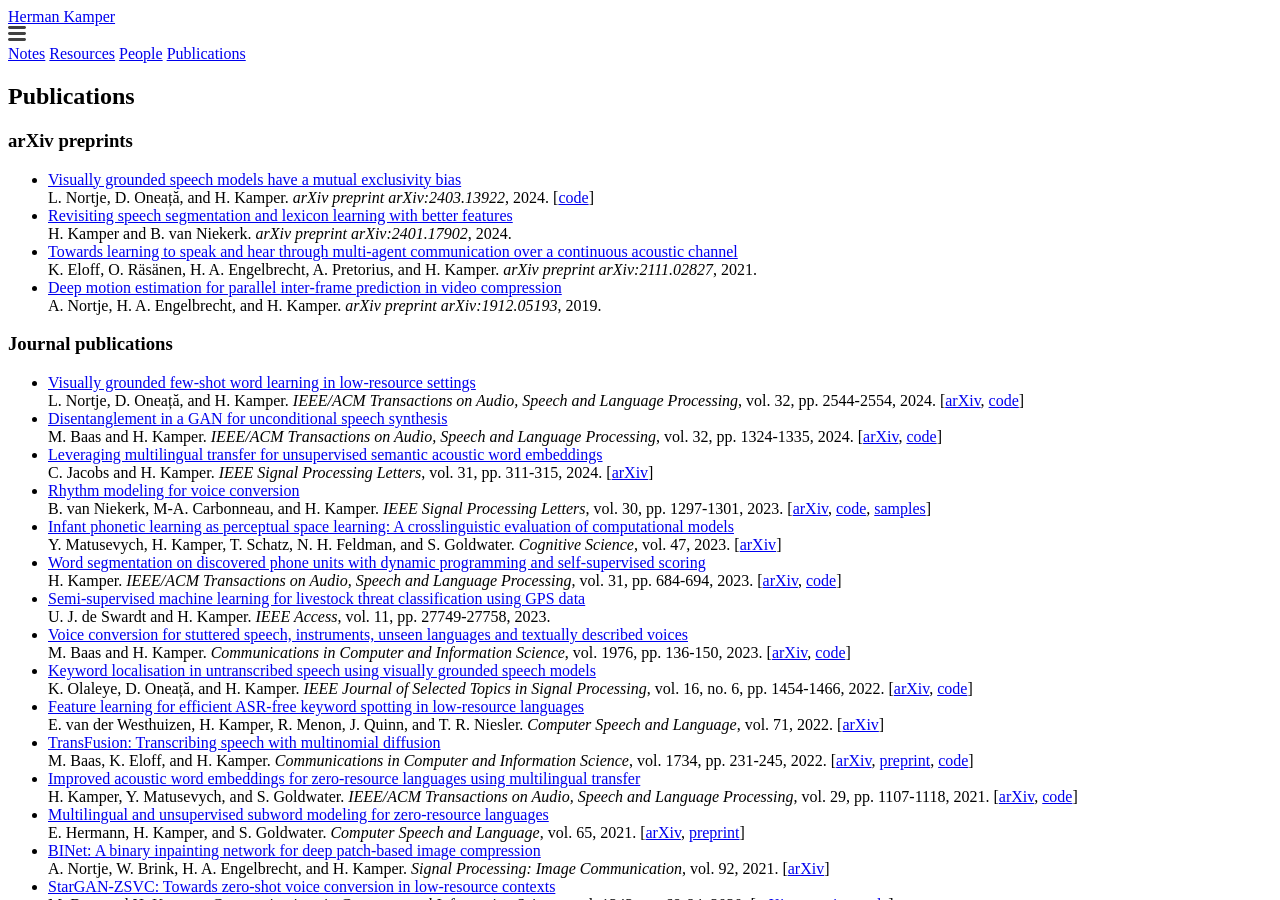
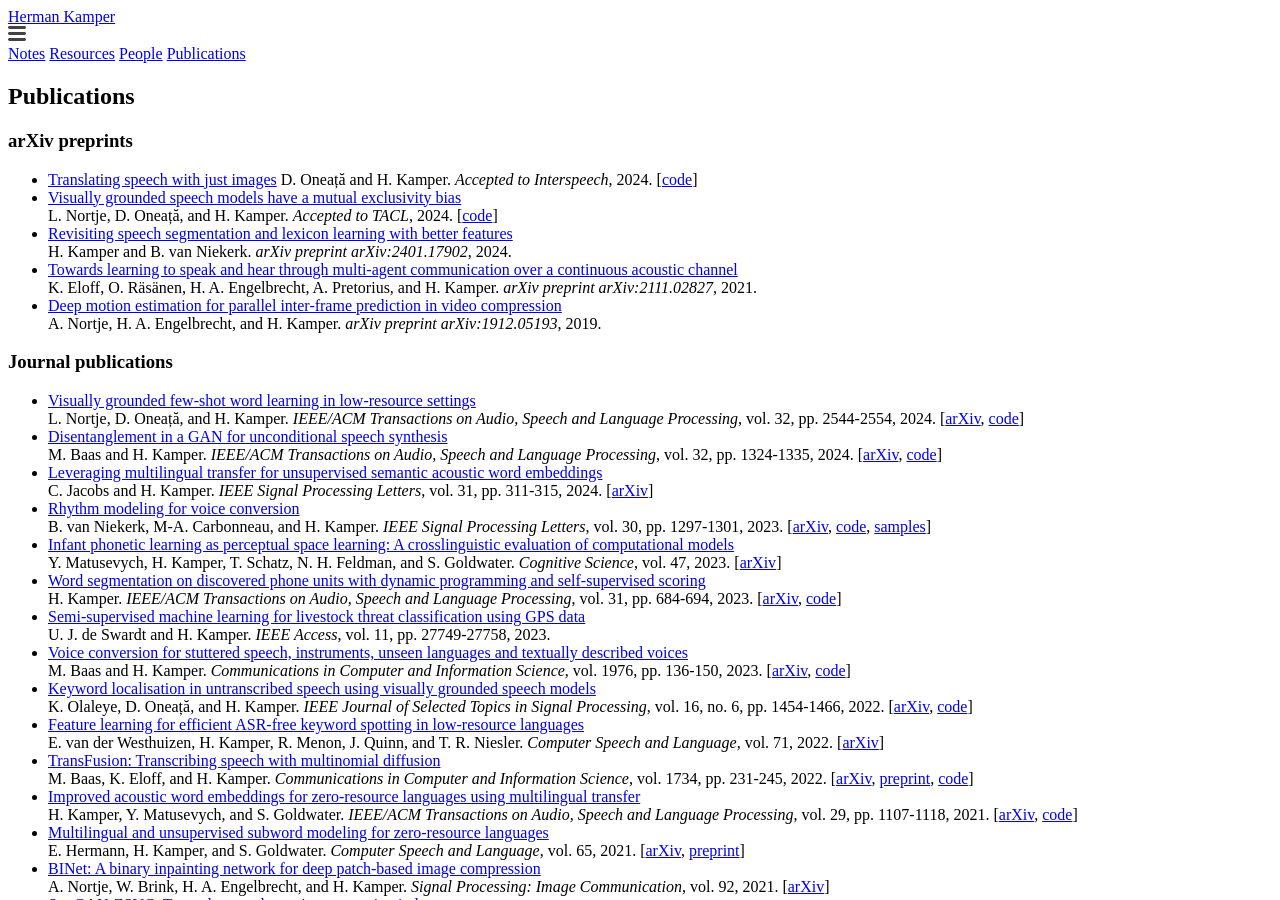
Before and after one commit to kamperh/kamperh.github.io, a Jekyll site: the page built from publications.md, in a window 1280 px wide and 900 px high. Built offline with Jekyll 4.4.1, drawn with Linux system fonts in a browser that asks for light colours; a style sheet for code colours, icons or effects is not loaded.

Commit message:
Update publications.md

```diff
--- a/publications.md
+++ b/publications.md
@@ -10,8 +10,10 @@ order: 5
 
 ### arXiv preprints
 
+- [Translating speech with just images](https://arxiv.org/abs/2406.07133)
+  D. Oneață and H. Kamper. *Accepted to Interspeech*, 2024. [[code](https://github.com/danoneata/strim)]
 - [Visually grounded speech models have a mutual exclusivity bias](https://arxiv.org/abs/2403.13922)
-  L. Nortje, D. Oneață, and H. Kamper. *arXiv preprint arXiv:2403.13922*, 2024. [[code](https://sites.google.com/view/mutualexclusivityinvgs)]
+  L. Nortje, D. Oneață, and H. Kamper. *Accepted to TACL*, 2024. [[code](https://sites.google.com/view/mutualexclusivityinvgs)]
 - [Revisiting speech segmentation and lexicon learning with better features](https://arxiv.org/abs/2401.17902)
   H. Kamper and B. van Niekerk. *arXiv preprint arXiv:2401.17902*, 2024.
 - [Towards learning to speak and hear through multi-agent communication over a continuous acoustic channel](https://arxiv.org/abs/2111.02827)
```
